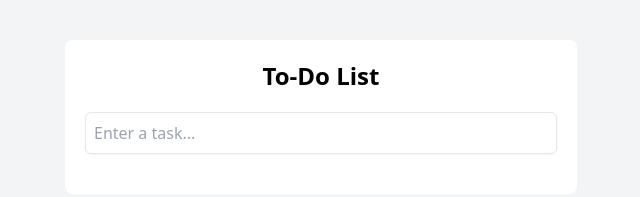
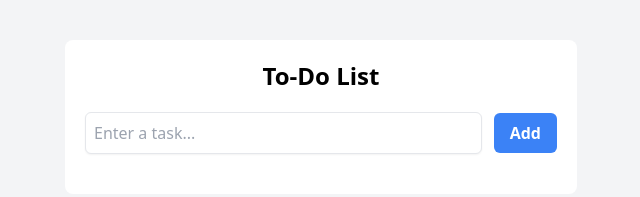
Before and after one commit to Naeem401/To-Do-Application, a plain HTML site: page index.html in a window 1280 px wide. Shown: the whole page, without its empty margins (319-959 px from the left). Drawn offline with nearby package versions, Linux system fonts and the light colour scheme.

Commit message:
create add Button

```diff
--- a/index.html
+++ b/index.html
@@ -18,6 +18,10 @@ id="todo-input"
 placeholder="Enter a task..."
 class="flex-1 p-2 border rounded-md shadow-sm focus:outline-none focus:ring focus:ring-blue-300"
 >
+<button
+id="add-todo-btn"
+class="ml-3 px-4 py-2 bg-blue-500 text-white font-semibold rounded-md hover:bg-blue-600 transition"
+>Add</button>
  </div>
     </div>
 
```
